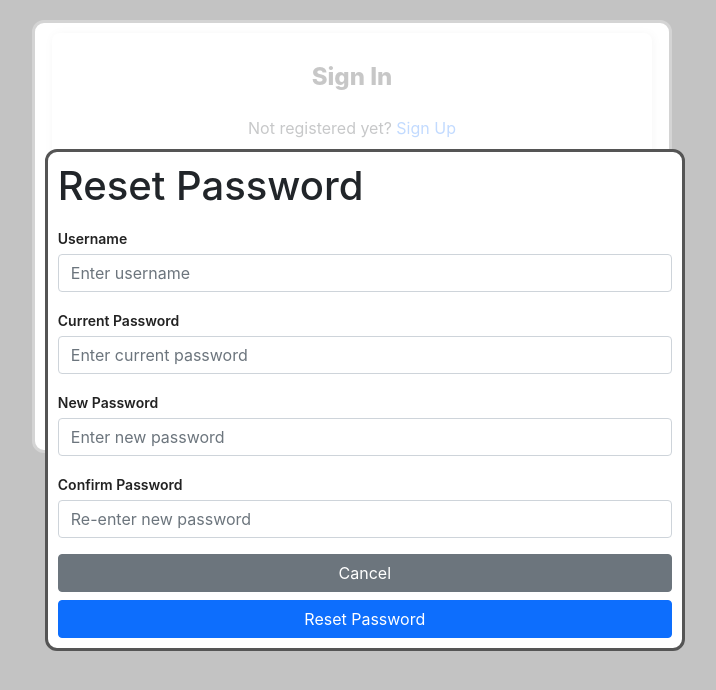
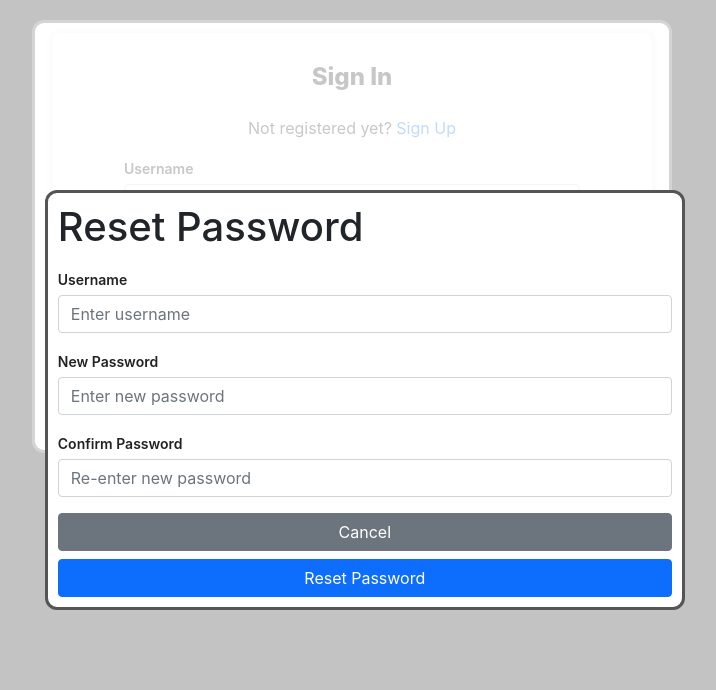
Before and after one commit to DudsTheKid3756/issue-tracker-ui, a React (Create React App) app: page /issues in a window 1280 px wide. Both pictures are taken after a click on the button "password?". Shown: the top 690 px of the page, without its empty margins (288-1004 px from the left). Built offline with nearby package versions, Linux system fonts and the light colour scheme; no server answers.

Commit message:
fixed toast issue

```diff
--- a/src/Components/Forms/auth-forms/LoginForm.js
+++ b/src/Components/Forms/auth-forms/LoginForm.js
@@ -1,6 +1,7 @@
 import React from "react";
 import { useState } from "react";
 import { NavLink, useNavigate } from "react-router-dom";
+import { ToastContainer } from "react-toastify";
 import { signin } from "../../../services/AuthService";
 import ModalComponent from "../../ModalComponent";
 import PasswordReset from "./PasswordReset";
@@ -27,6 +28,7 @@ const LoginForm = ({
   };
 
   return (
+    <>
       <div className="auth-form-container">
         <form className="auth-form">
           <div className="auth-form-content">
@@ -76,7 +78,11 @@ const LoginForm = ({
             <p className="text-center mt-2">
               {/* remember to make password update method in api first */}
               Forgot{" "}
-            <button className="btn btn-link" type="button" onClick={displayModal}>
+              <button
+                className="btn btn-link"
+                type="button"
+                onClick={displayModal}
+              >
                 password?
               </button>
               <ModalComponent
@@ -89,6 +95,8 @@ const LoginForm = ({
           </div>
         </form>
       </div>
+      <ToastContainer />
+    </>
   );
 };
 
--- a/src/Components/Forms/auth-forms/PasswordReset.js
+++ b/src/Components/Forms/auth-forms/PasswordReset.js
@@ -1,11 +1,13 @@
 import React from "react";
+import { useRef } from "react";
 import { useState } from "react";
 import { resetPassword } from "../../../services/AuthService";
+import { toaster } from "../../../utils/toaster";
 
 const PasswordReset = ({ closeModal }) => {
+  const resetResponse = useRef("");
   const [passResetInfo, setPassResetInfo] = useState({
     username: "",
-    currPassword: "",
     newPassword: "",
     repeatPassword: "",
   });
@@ -17,8 +19,9 @@ const PasswordReset = ({ closeModal }) => {
 
   const onReset = (e) => {
     e.preventDefault();
-    resetPassword("dotnet", passResetInfo);
+    resetPassword("dotnet", passResetInfo, resetResponse);
     closeModal();
+    setTimeout(() => toaster(resetResponse.current, "success"), 1500);
   };
 
   return (
@@ -34,18 +37,6 @@ const PasswordReset = ({ closeModal }) => {
               type="text"
               placeholder="Enter username"
               defaultValue={passResetInfo?.username}
-              onChange={onChange}
-            />
-          </div>
-          <div className="form-group mt-3">
-            <label htmlFor="currPassword">Current Password</label>
-            <input
-              id="currPassword"
-              className="form-control mt-1"
-              name="currPassword"
-              type="password"
-              placeholder="Enter current password"
-              defaultValue={passResetInfo?.currPassword}
               onChange={onChange}
             />
           </div>
--- a/src/Services/AuthService.js
+++ b/src/Services/AuthService.js
@@ -42,7 +42,7 @@ const signin = async (apiPath, loginInfo, changeIsLoggedIn) => {
     });
 };
 
-const resetPassword = async (apiPath, passResetInfo) => {
+const resetPassword = async (apiPath, passResetInfo, resetResponse) => {
   await httpHelper(
     `${constants.AUTH_PATH}/reset-pass`,
     apiPath,
@@ -56,7 +56,7 @@ const resetPassword = async (apiPath, passResetInfo) => {
       }
       return response.json();
     })
-    .then((data) => toaster(data.message, data.status.toLower()))
+    .then((data) => resetResponse.current = data.message)
     .catch((error) => toaster(error, "error"));
 };
 
```
Lines whose indentation alone changed are shown as unchanged.
